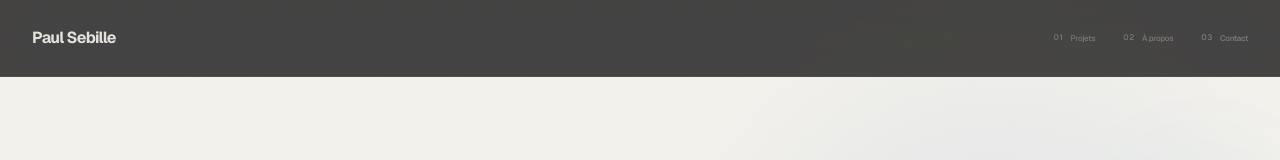
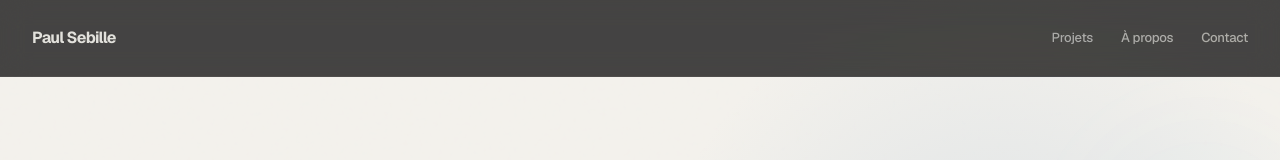
Before and after one commit to paulsebille/Portfolio, a Next.js app in the folder Portfolio-main/: page / in a window 1280 px wide. Shown: the top 160 px of the page. Built offline with nearby package versions, Linux system fonts and the light colour scheme.

Commit message:
Remove indexes from published header

```diff
--- a/Portfolio-main/components/SiteHeader.tsx
+++ b/Portfolio-main/components/SiteHeader.tsx
@@ -20,9 +20,9 @@ export function SiteHeader() {
           <strong>Paul Sebille</strong>
         </Link>
         <nav className="nav" aria-label="Navigation principale">
-          <Link href="/#work"><span className="nav-index">01</span><span>Projets</span></Link>
-          <Link href="/#about"><span className="nav-index">02</span><span>À propos</span></Link>
-          <Link href="/#contact"><span className="nav-index">03</span><span>Contact</span></Link>
+          <Link href="/#work">Projets</Link>
+          <Link href="/#about">À propos</Link>
+          <Link href="/#contact">Contact</Link>
         </nav>
       </div>
     </header>
```
